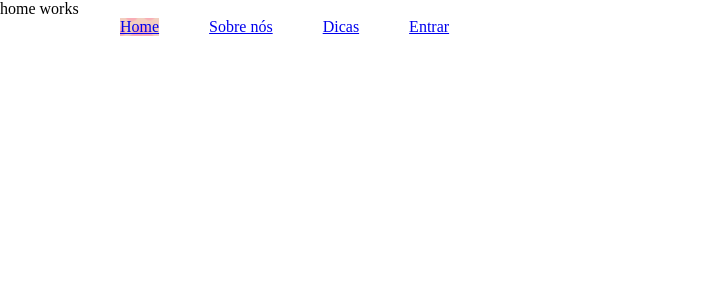
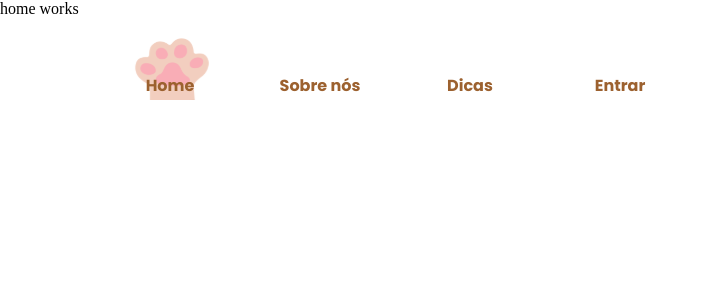
Before and after one commit to estartandodevs-course/barking-pets, a React (Create React App) app: page / in a window 1280 px wide. Shown: the top 300 px of the page, without its empty margins (0-707 px from the left). Built offline with nearby package versions, Linux system fonts and the light colour scheme.

Commit message:
Feito a estilização das patinhas para funcionar de acordo

```diff
--- a/src/components/MenuDesktop/index.js
+++ b/src/components/MenuDesktop/index.js
@@ -17,7 +17,7 @@ export function MenuDesktop() {
           ? "menu-desktop__text--selected"
           : "menu-desktop__text--not-selected";
         return (
-          <a href="#" className={`${aClass}`}>
+          <a href="#" className={`menu-desktop__text ${aClass}`}>
             <p>{link.title}</p>
           </a>
         );
```
